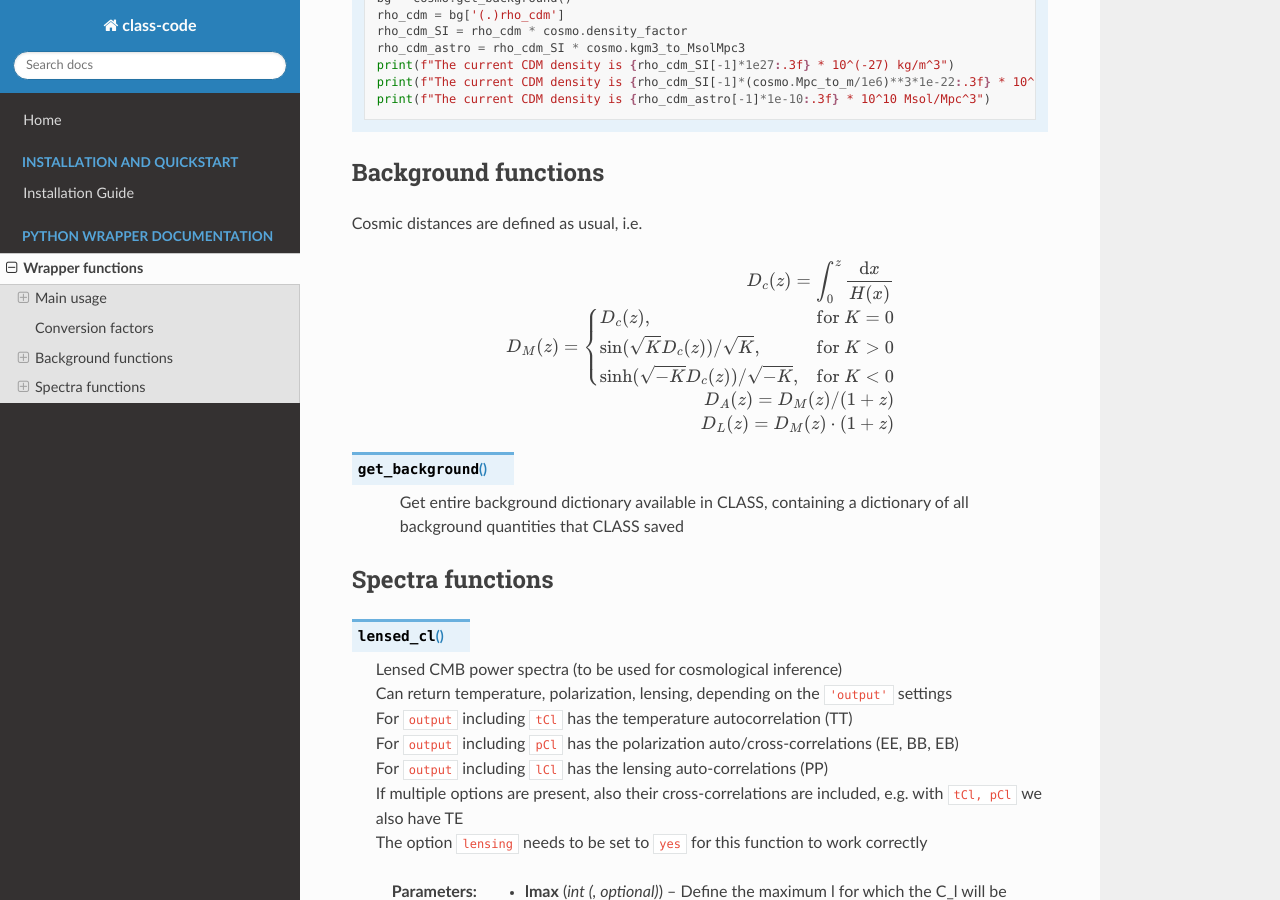
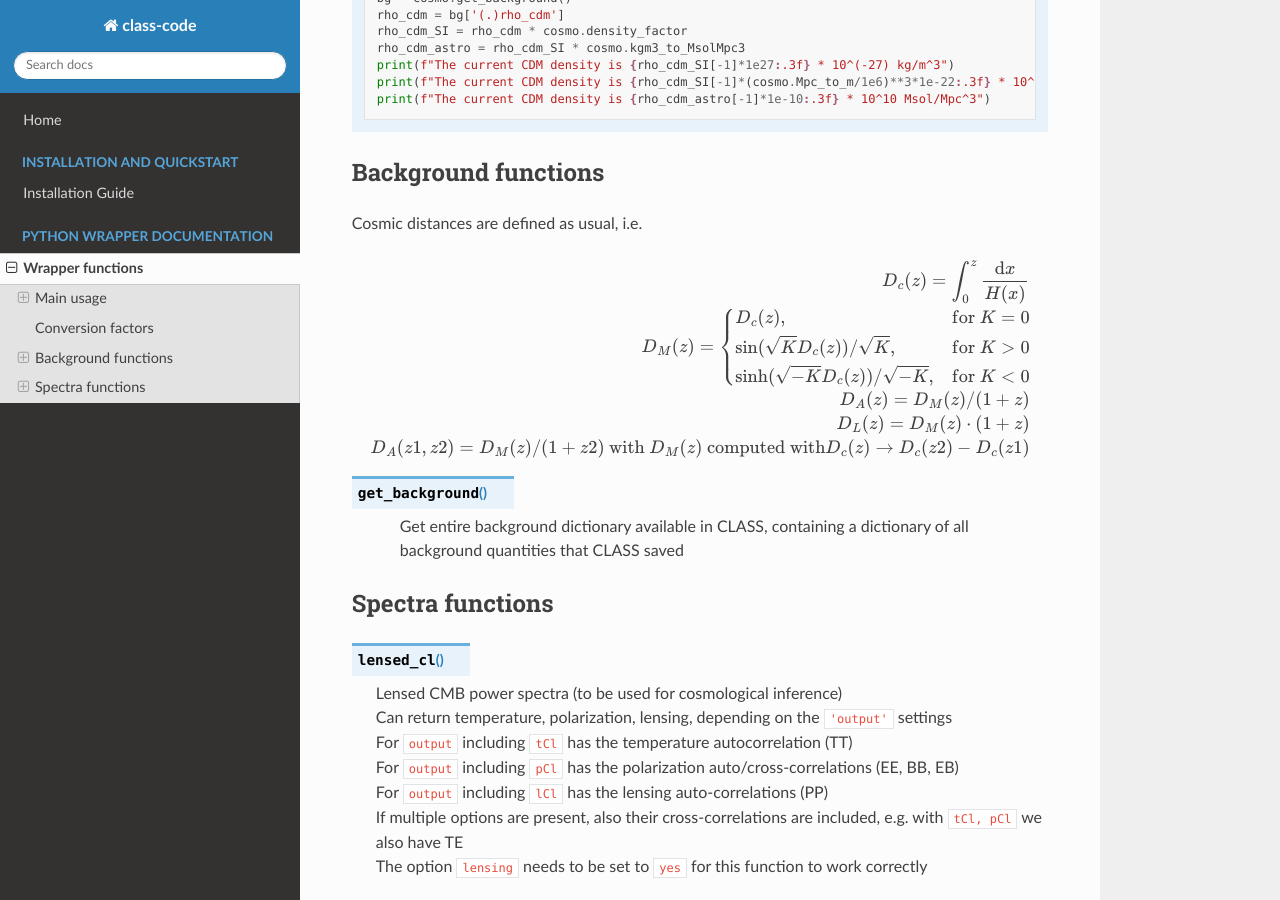
Before and after one commit to schoeneberg/class-code-documentation, a Sphinx documentation site: the page built from docs/wrapper.rst, in a window 1280 px wide and 900 px high, scrolled down 1435 px. Built offline with Sphinx 7.4.7 and the Read the Docs theme 3.1.0, drawn with Linux system fonts in a browser that asks for light colours; pages that are not in the unit, such as notebooks, are missing from menus.

Commit message:
More math

```diff
--- a/docs/wrapper.rst
+++ b/docs/wrapper.rst
@@ -95,7 +95,8 @@ Cosmic distances are defined as usual, i.e.
         \sinh(\sqrt{-K}D_c(z))/\sqrt{-K}, & \text{for } K<0
         \end{array}\right. \\
    D_A(z) = D_M(z) / (1+z) \\
-   D_L(z) = D_M(z) \cdot (1+z)
+   D_L(z) = D_M(z) \cdot (1+z) \\
+   D_A(z1,z2) = D_M(z)/(1+z2) \text{ with $D_M(z)$ computed with} D_c(z) \to D_c(z2)-D_c(z1)
 
 .. function:: get_background()
 
```
